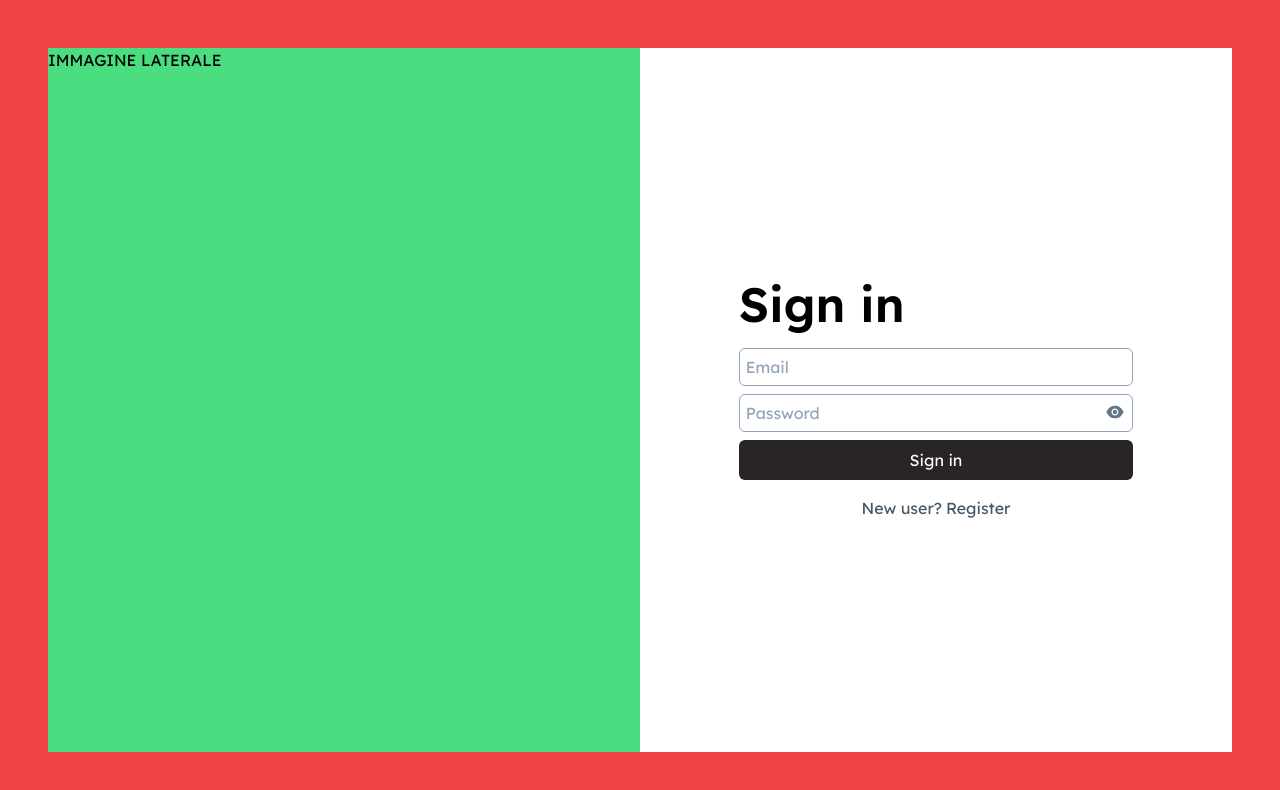
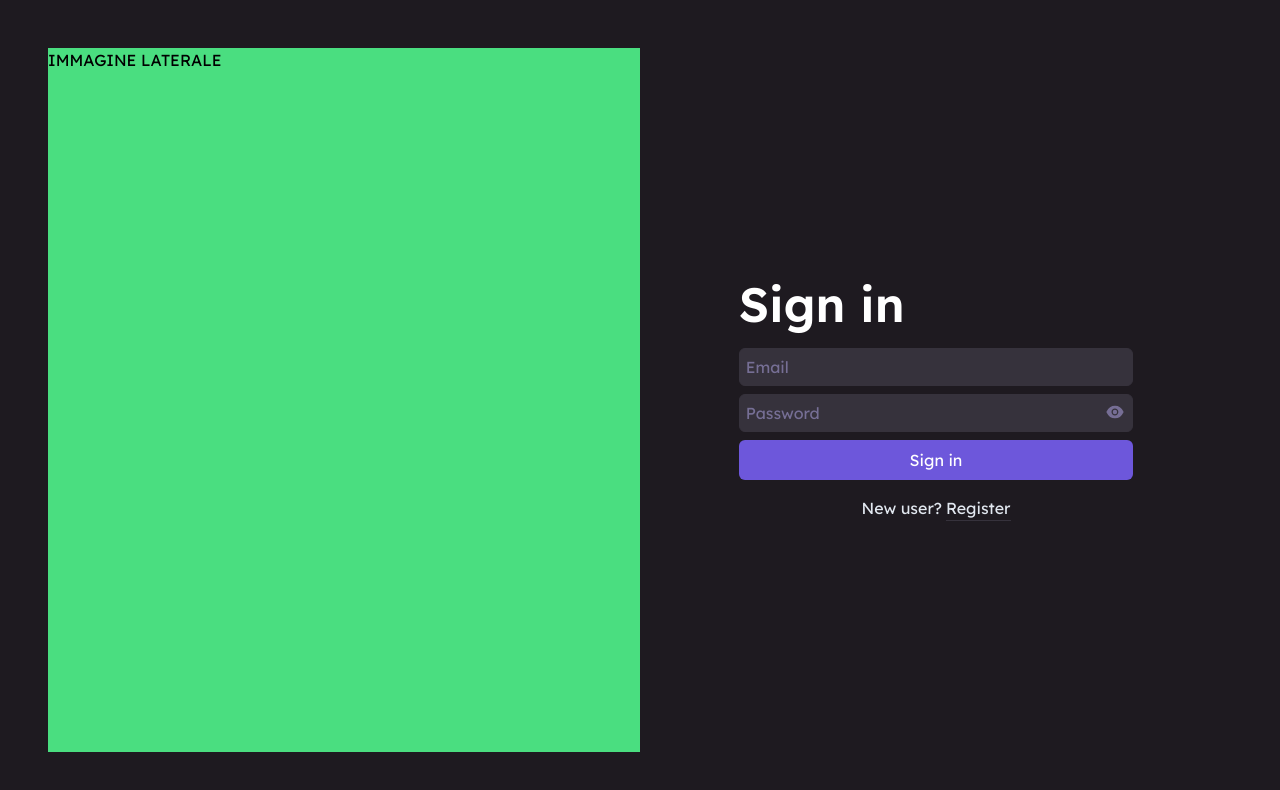
Before and after one commit to alessandro-stella/to-do, a Next.js app: page /login in a window 1280 px wide. Shown: the top 790 px of the page. Built offline with nearby package versions, Linux system fonts and the light colour scheme.

Commit message:
Styling login page

```diff
--- a/components/InputField.tsx
+++ b/components/InputField.tsx
@@ -25,13 +25,9 @@ export default function InputField({
     return (
         <div className="relative">
             <input
-                className={`bg-white p-1.5 w-full rounded-md placeholder-slate-400 border-[1px] transition ${
+                className={`bg-customGrey p-1.5 w-full rounded-md placeholder-customViolet-800 placeholder-opacity-50 border-[1px] focus:border-customViolet-800 text-white ${
                     setIsPasswordShown ? "pr-9" : ""
-                } ${
-                    error
-                        ? "border-red-500 outline-red-500"
-                        : "border-slate-400"
-                }`}
+                } ${error ? "border-red-500" : "border-customGrey"}`}
                 disabled={disabled}
                 type={type}
                 value={value}
@@ -43,7 +39,7 @@ export default function InputField({
 
             {setIsPasswordShown && (
                 <button
-                    className="absolute top-0 right-0 h-[2.37rem] grid text-xl px-2 place-content-center text-slate-500"
+                    className="absolute top-0 right-0 h-[2.37rem] grid text-xl px-2 place-content-center text-customViolet-800 opacity-50"
                     disabled={disabled}
                     onClick={() => setIsPasswordShown(!isPasswordShown)}>
                     {isPasswordShown ? <AiFillEyeInvisible /> : <AiFillEye />}
--- a/pages/login.tsx
+++ b/pages/login.tsx
@@ -190,11 +190,11 @@ export default function Login() {
                 <link rel="icon" href="/favicon.ico" />
             </Head>
 
-            <div className="flex w-full min-h-screen p-12 bg-red-500">
+            <div className="flex w-full min-h-screen p-12 bg-customBlack">
                 <div className="flex-1 bg-green-400">IMMAGINE LATERALE</div>
-                <div className="flex items-center justify-center flex-1 bg-white">
+                <div className="flex items-center justify-center flex-1">
                     <div className="flex flex-col w-2/3 max-w-full max-h-full gap-2">
-                        <div className="mb-3 text-5xl font-semibold">
+                        <div className="mb-3 text-5xl font-semibold text-white">
                             {isRegistering ? "Register" : "Sign in"}
                         </div>
 
@@ -259,7 +259,7 @@ export default function Login() {
 
                         <button
                             disabled={isLoading}
-                            className="relative p-2 min-h-[2.25rem] text-white rounded-md bg-stone-800 hover:bg-stone-700 focus:bg-stone-700 transition grid place-content-center"
+                            className="relative p-2 min-h-[2.25rem] text-white rounded-md bg-customViolet-600 hover:bg-customViolet-700 focus:bg-customViolet-700 transition grid place-content-center"
                             onClick={isRegistering ? registerUser : loginUser}>
                             {isLoading ? (
                                 <Loader />
@@ -268,14 +268,15 @@ export default function Login() {
                             )}
                         </button>
 
-                        <div className="flex gap-1 mx-auto mt-2 text-slate-600">
+                        <div className="flex gap-1 mx-auto mt-2 text-slate-200">
                             <div>
                                 {isRegistering
                                     ? "Already with us?"
                                     : "New user?"}
                             </div>
+
                             <button
-                                className="border-b-[1px] border-white hover:border-slate-600 transition"
+                                className="border-b-[1px] border-customGrey hover:border-slate-200 transition"
                                 disabled={isLoading}
                                 onClick={() =>
                                     setIsRegistering(!isRegistering)
--- a/styles/globals.css
+++ b/styles/globals.css
@@ -1,6 +1,21 @@
 @tailwind base;
 @tailwind components;
 @tailwind utilities;
+
+* {
+    outline: none;
+    box-sizing: border-box;
+}
+
+::selection {
+    color: white;
+    background: hsl(250, 65%, 60%);
+}
+
+::-moz-selection {
+    color: white;
+    background: hsl(250, 65%, 60%);
+}
 
 /*========
 - Loader -
--- a/tailwind.config.js
+++ b/tailwind.config.js
@@ -10,7 +10,27 @@ module.exports = {
             colors: {
                 customBlack: "#1E1A20",
                 customGrey: "#36323C",
-                customViolet: "#6F5ADC",
+                customViolet: {
+                    50:"hsl(250, 65%, 05%)",
+                    100:"hsl(250, 65%, 10%)",
+                    150:"hsl(250, 65%, 15%)",
+                    200:"hsl(250, 65%, 20%)",
+                    250:"hsl(250, 65%, 25%)",
+                    300:"hsl(250, 65%, 30%)",
+                    350:"hsl(250, 65%, 35%)",
+                    400:"hsl(250, 65%, 40%)",
+                    450:"hsl(250, 65%, 45%)",
+                    500:"hsl(250, 65%, 50%)",
+                    550:"hsl(250, 65%, 55%)",
+                    600:"hsl(250, 65%, 60%)",
+                    650:"hsl(250, 65%, 65%)",
+                    700:"hsl(250, 65%, 70%)",
+                    750:"hsl(250, 65%, 75%)",
+                    800:"hsl(250, 65%, 80%)",
+                    850:"hsl(250, 65%, 85%)",
+                    900:"hsl(250, 65%, 90%)",
+                    950:"hsl(250, 65%, 95%)",
+                },
             },
         },
     },
```
